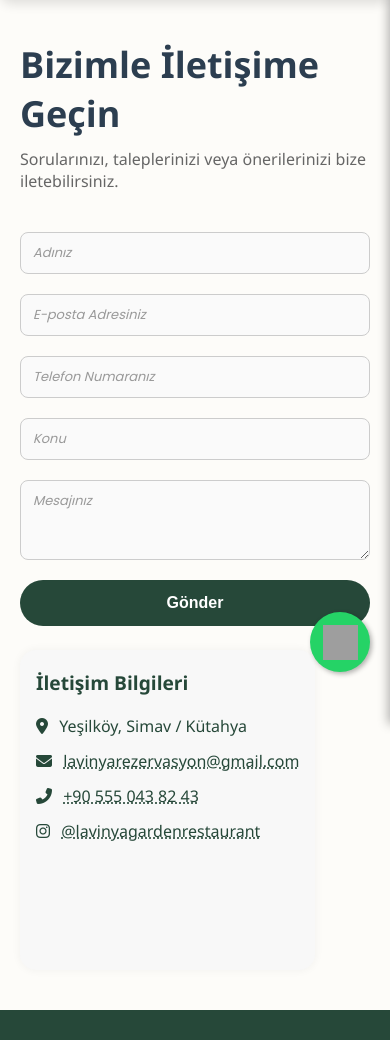
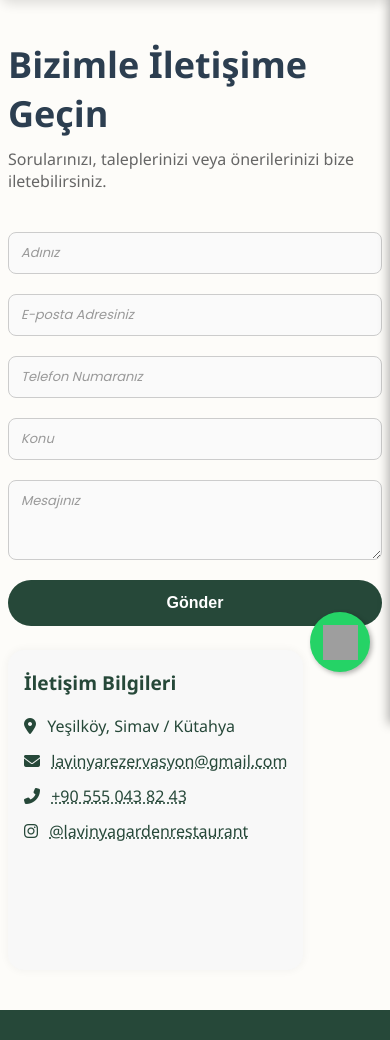
Before and after one commit to BahadirYasin/lavinya, a Django app: page /contact/ in a window 390 px wide. Shown: the part 152-1192 px from the top of the page. Run offline with Django 5.2, Linux system fonts and the light colour scheme; grey boxes are pictures that could not be loaded.

Commit message:
added styles

```diff
--- a/templates/contact.html
+++ b/templates/contact.html
@@ -124,7 +124,19 @@
   </div>
 </section>
 {% endblock %}
+
 <style>
+
+.contact-section {
+  padding-left: 32px;
+  padding-right: 32px;
+}
+@media (max-width: 600px) {
+  .contact-section {
+    padding-left: 8px;
+    padding-right: 8px;
+  }
+}
 .contact-wrapper-flex {
   display: flex;
   gap: 2.5rem;
```
